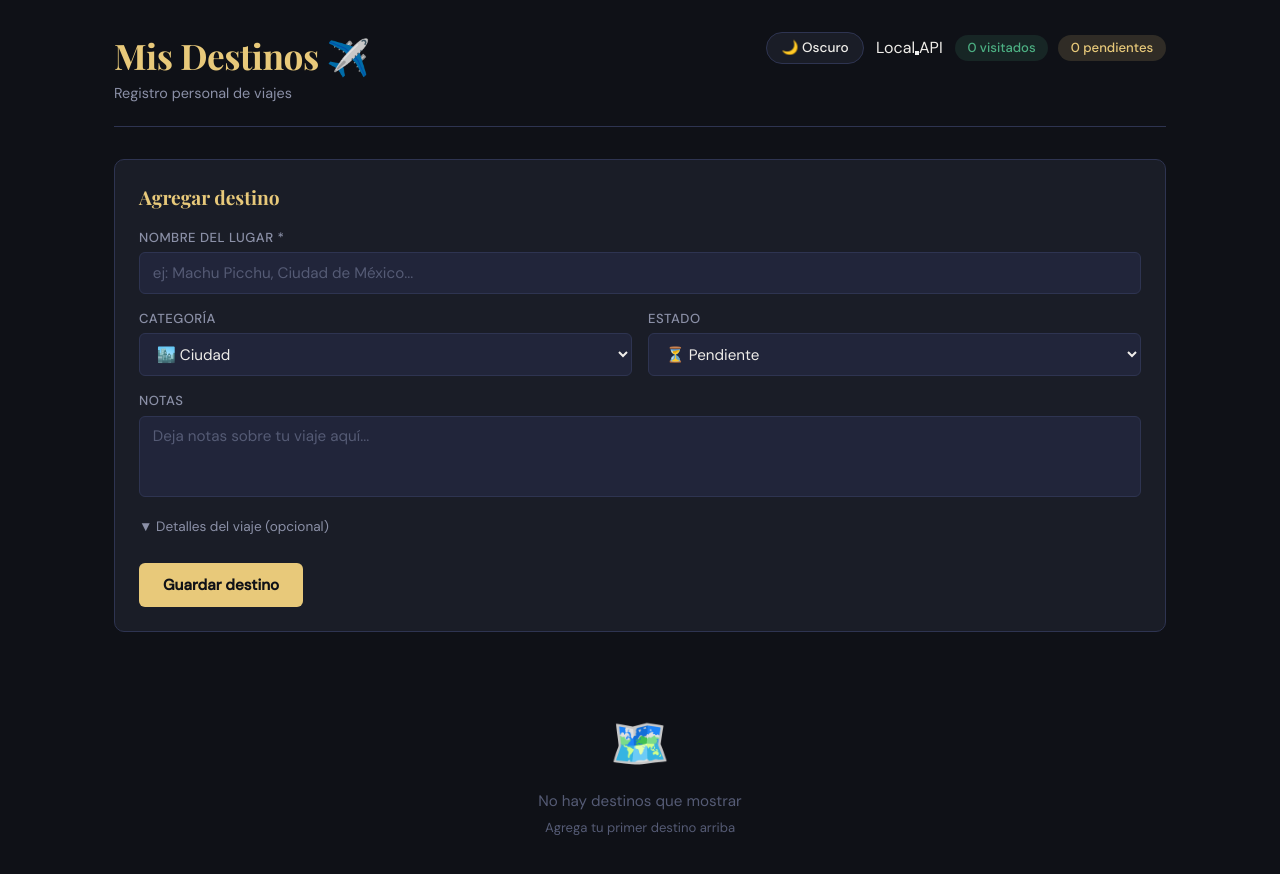
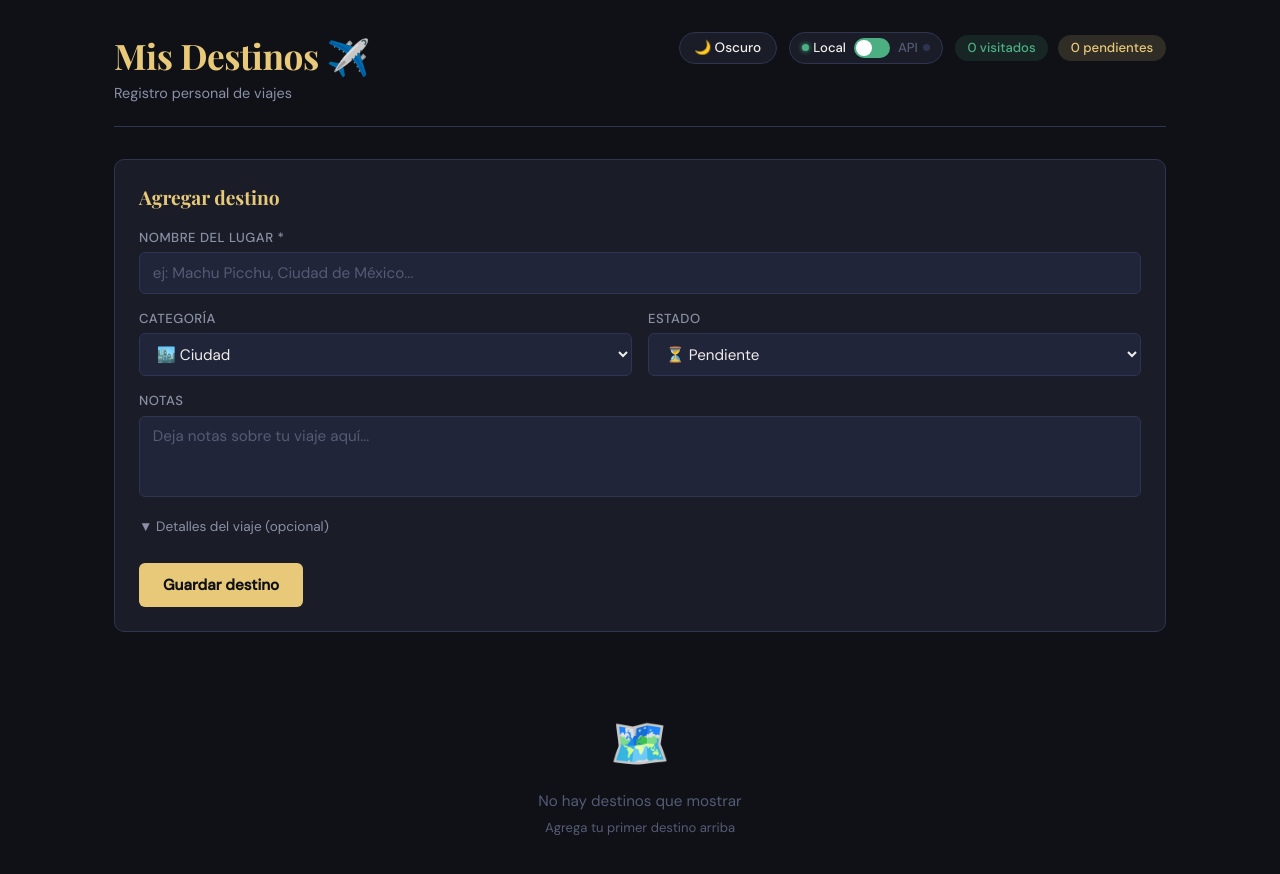
Before and after one commit to IsmaLovesU/ProyectoViajesWeb, a React (Vite) app in the folder frontend/: page / in a window 1280 px wide. Shown: the top 874 px of the page. Built offline with nearby package versions, Linux system fonts and the light colour scheme.

Commit message:
Añadición de ControlModo en app.css y cambios en categorias.js

```diff
--- a/frontend/src/App.css
+++ b/frontend/src/App.css
@@ -85,3 +85,72 @@ main {
   background: var(--color-tarjeta);
   border-color: var(--color-acento);
 }
+
+/* ── ControlModo ──────────────────────────────────────────────────────────── */
+.control-modo {
+  align-items: center;
+  background: var(--color-superficie);
+  border: 1px solid var(--color-borde);
+  border-radius: 20px;
+  display: flex;
+  gap: 0.5rem;
+  padding: 0.3rem 0.75rem;
+  font-size: 0.82rem;
+  font-weight: 500;
+}
+
+.modo-label {
+  align-items: center;
+  color: var(--texto-suave);
+  cursor: pointer;
+  display: flex;
+  gap: 0.3rem;
+  transition: color var(--transicion);
+}
+
+.modo-label.modo-activo {
+  color: var(--texto-primario);
+}
+
+.modo-dot {
+  background: var(--color-borde);
+  border-radius: 50%;
+  display: inline-block;
+  height: 7px;
+  width: 7px;
+  transition: background var(--transicion);
+}
+
+.modo-label.modo-activo .modo-dot {
+  background: var(--color-exito);
+  box-shadow: 0 0 5px var(--color-exito);
+}
+
+.modo-toggle {
+  background: var(--color-borde);
+  border: none;
+  border-radius: 20px;
+  cursor: pointer;
+  height: 20px;
+  padding: 2px;
+  position: relative;
+  transition: background var(--transicion);
+  width: 36px;
+}
+
+.modo-toggle--api  { background: var(--color-acento); }
+.modo-toggle--local { background: var(--color-exito); }
+
+.modo-toggle-thumb {
+  background: white;
+  border-radius: 50%;
+  display: block;
+  height: 16px;
+  position: absolute;
+  top: 2px;
+  transition: left var(--transicion);
+  width: 16px;
+}
+
+.modo-toggle--local .modo-toggle-thumb { left: 2px; }
+.modo-toggle--api   .modo-toggle-thumb { left: 18px; }
--- a/frontend/src/utils/categorias.js
+++ b/frontend/src/utils/categorias.js
@@ -3,6 +3,7 @@ export const CATEGORIAS_VIAJE = [
     { id: 'naturaleza', nombre: 'Naturaleza', emoji: '🌿', color: '#4caf82' },
     { id: 'historico', nombre: 'Histórico', emoji: '🏛️', color: '#c4973a' },
     { id: 'gastronomico', nombre: 'Gastronómico', emoji: '🍜', color: '#e05c5c' },
+    { id: 'aventura',    nombre: 'Aventura',     emoji: '🧗', color: '#a855f7' },
 ]
 
 export function obtenerCategoria(idCategoria) {
```
